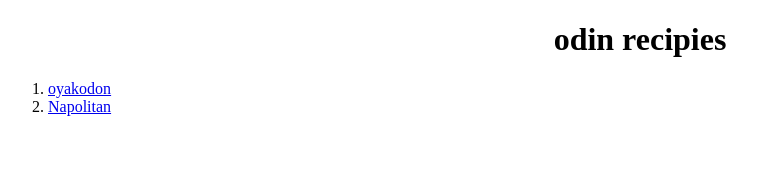
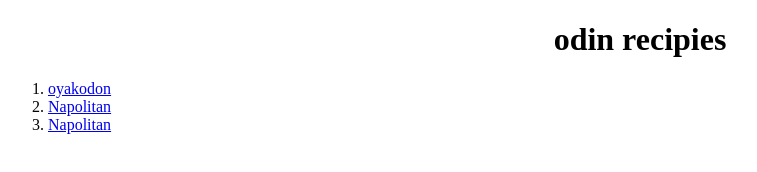
Before and after one commit to skalekar12/odin-recipes, a plain HTML site: page index.html in a window 1280 px wide. Shown: the whole page, without its empty margins (0-757 px from the left). Drawn offline with Linux system fonts and the light colour scheme.

Commit message:
added chicken recipe to index

```diff
--- a/index.html
+++ b/index.html
@@ -10,6 +10,7 @@
         <ol>
             <li><a href="/recipies/oyakodon.html">oyakodon</a></li>
             <li><a href="/recipies/napolitan.html">Napolitan</a></li>
+            <li><a href="/recipies/Grilled_Lemon_Pepper_Chicken.html">Napolitan</a></li>
         </ol>
     </body>
 </html>
```
